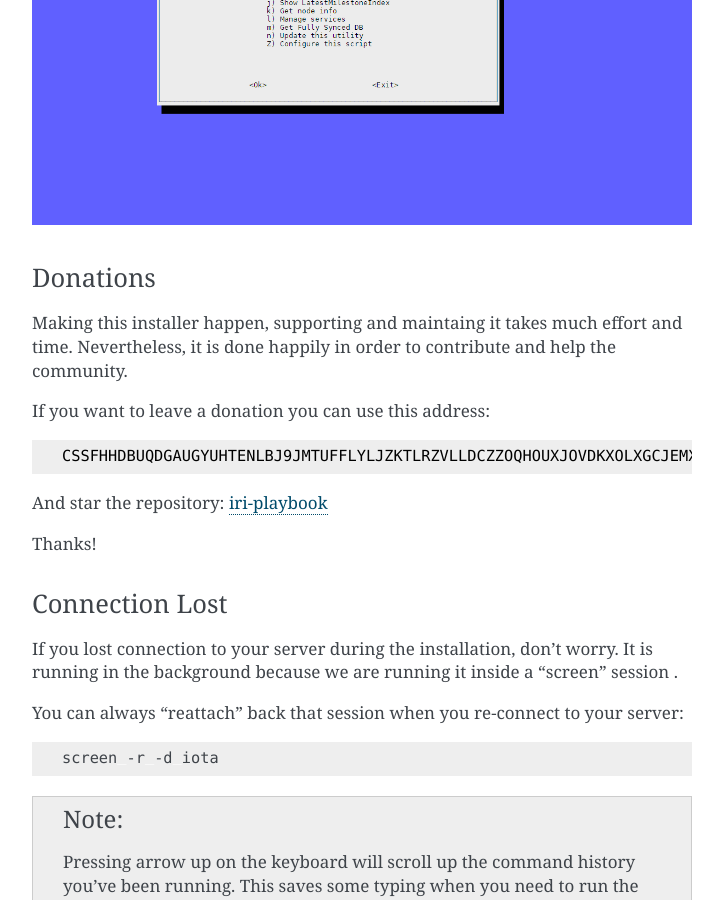
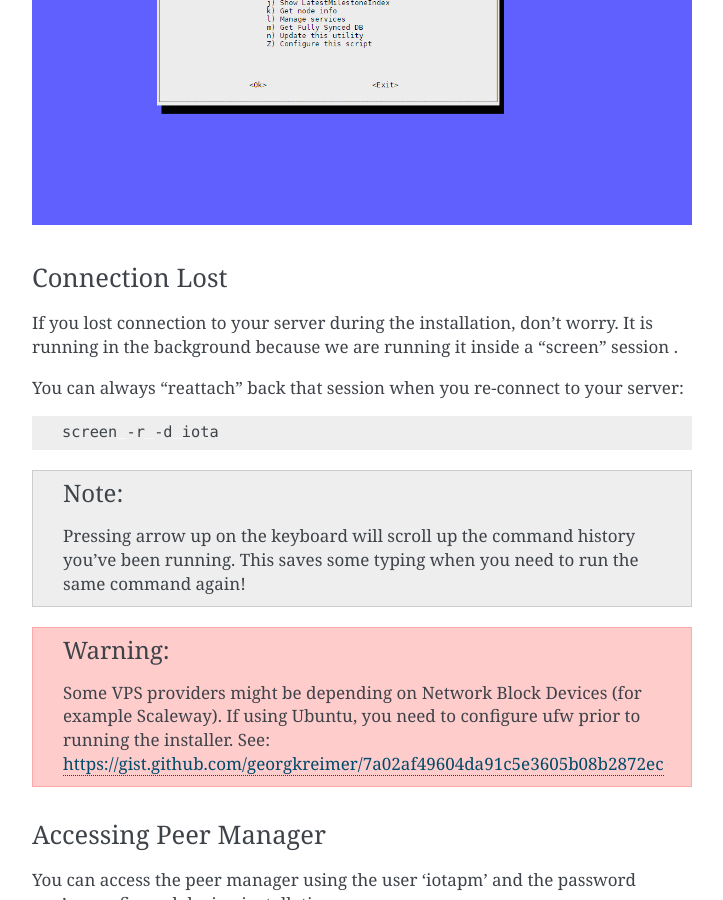
Before and after one commit to nuriel77/iri-playbook, a Sphinx documentation site: the page built from docs/getting-started-quickly.rst, in a window 1280 px wide and 900 px high, scrolled down 2095 px. Shown: the whole window, without its empty margins (388-1111 px from the left). Built offline with Sphinx 7.4.7, drawn with Linux system fonts in a browser that asks for light colours.

Commit message:
Doc updated

```diff
--- a/docs/getting-started-quickly.rst
+++ b/docs/getting-started-quickly.rst
@@ -82,20 +82,6 @@ and Peer Manager via::
 .. image:: https://raw.githubusercontent.com/nuriel77/iri-playbook/master/docs/images/iric_01.png
             :alt: iric01
 
-
-Donations
----------
-Making this installer happen, supporting and maintaing it takes much effort and time. Nevertheless, it is done happily in order to contribute and help the community.
-
-If you want to leave a donation you can use this address::
-
-  CSSFHHDBUQDGAUGYUHTENLBJ9JMTUFFLYLJZKTLRZVLLDCZZOQHOUXJOVDKXOLXGCJEMXJOULDIKADBHWMGVALMAUW
-
-And star the repository: `iri-playbook <https://github.com/nuriel77/iri-playbook>`_
-
-Thanks!
-
-
 Connection Lost
 ---------------
 
```
